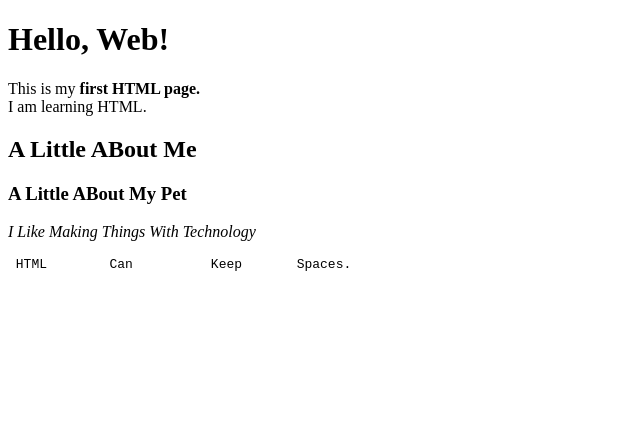
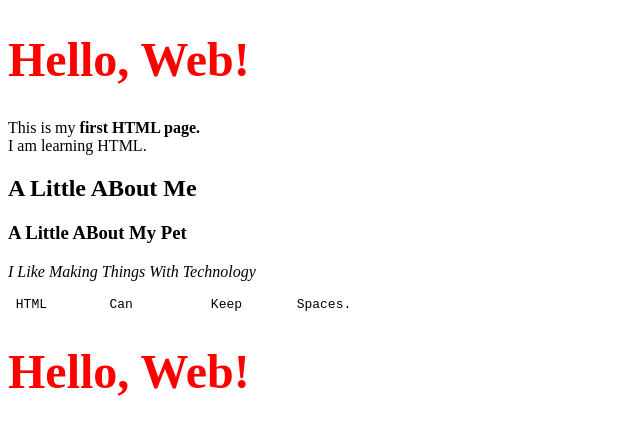
Before and after one commit to thuvu-design/Helllo-World, a plain HTML site: page index.html in a window 1280 px wide. Shown: the whole page, without its empty margins (0-640 px from the left). Drawn offline with Linux system fonts and the light colour scheme.

Commit message:
Add styles and update headings in index.html

```diff
--- a/index.html
+++ b/index.html
@@ -3,7 +3,10 @@
 <html>
 <head>
 <title> My Webpage </title>
+<style>
+h1 { color: red; font-size: 48px }
 
+</style>
 
 </head>
 <body>
@@ -17,6 +20,8 @@
   <p> <em> I Like Making Things With Technology </em> </p>
 <pre> HTML        Can          Keep       Spaces. </pre>
 
+  <h1> Hello, Web! </h1>
+
 </body>
 
 
```
